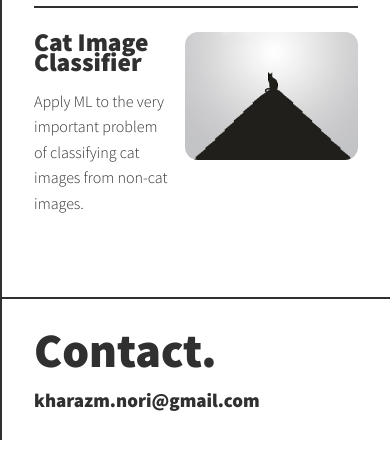
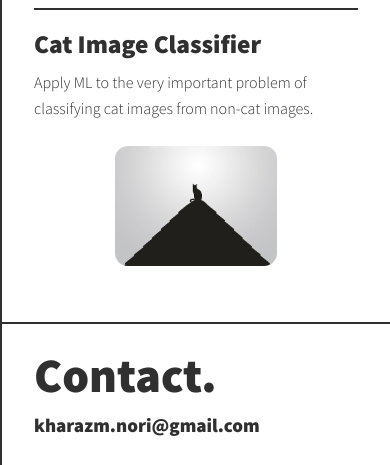
Before and after one commit to kharazmnoori/kharazmnoori.github.io, a plain HTML site: page index.html in a window 390 px wide. Shown: the part 1892-2357 px from the top of the page. Before the commit the page ends 2332 px from the top, so only its background shows below. Drawn offline with Linux system fonts and the light colour scheme.

Commit message:
fixed Recent work mobile version

```diff
--- a/style.css
+++ b/style.css
@@ -417,13 +417,25 @@ p {
         border-left: 0;
     }
 
+    .section__works {
+        display: flex;
+        flex-direction: column;
+    }
 
     .section__work{
         border-left: 0 ;
+        display: flex;
+        flex-direction: column;
     }
 
     .section__work__pic {
-        max-height: 8em;
+        height: 120px;
+        max-width: 200px;
+        flex-grow: 0;
+        flex-shrink: 0;
+        overflow: hidden;
+        object-fit:inherit;
+        margin: 0 auto;
 
     }
 
```
